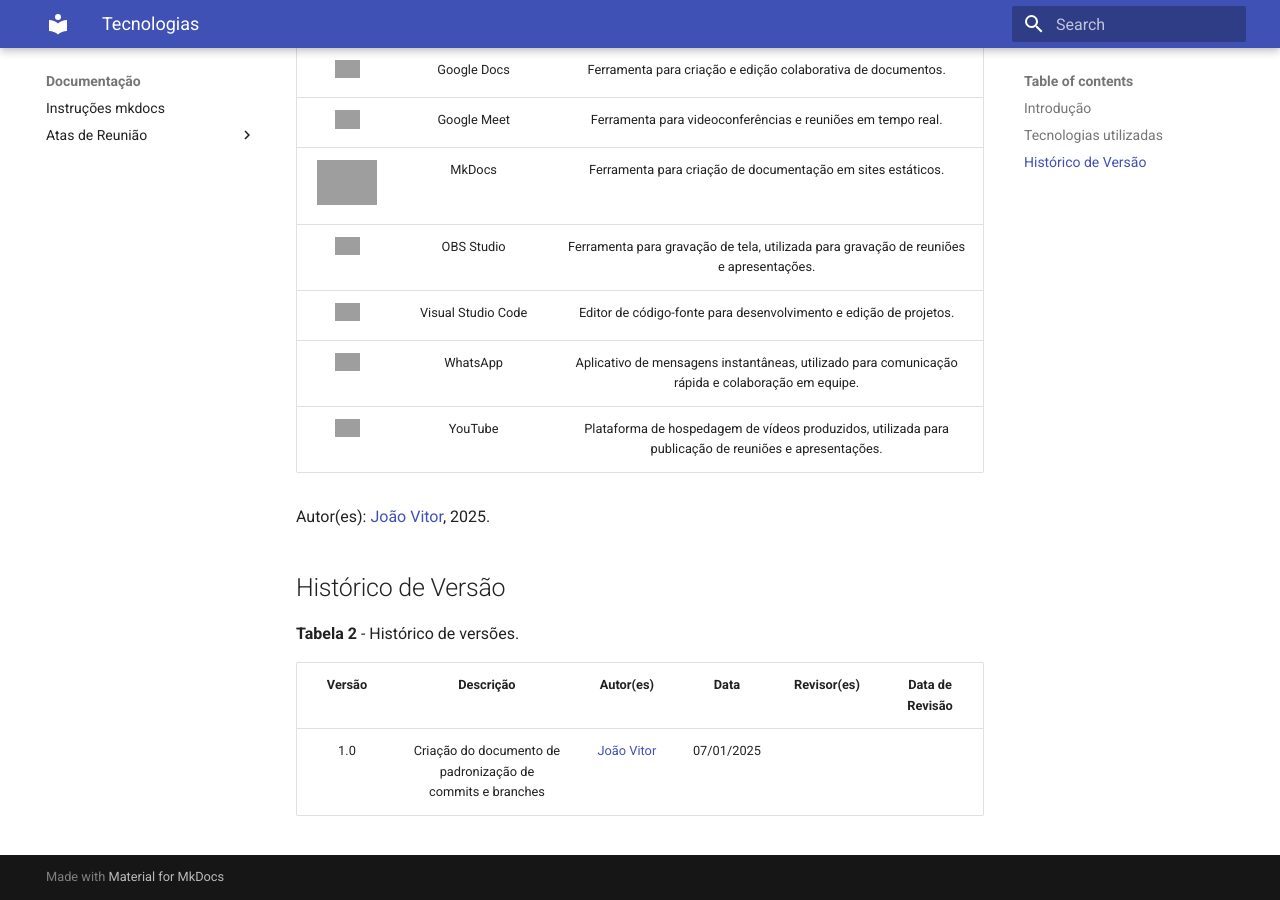
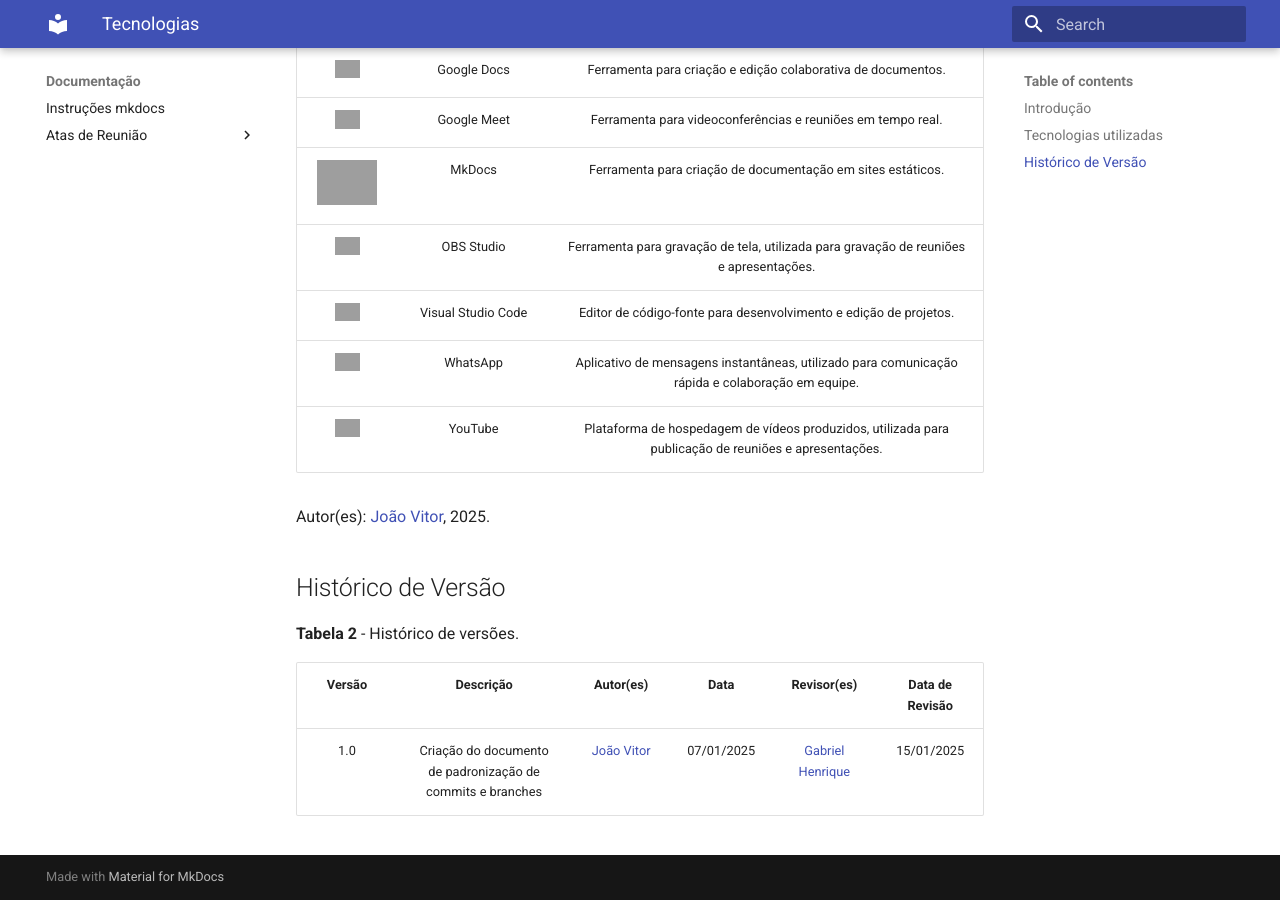
Before and after one commit to FGA-REQ/2024.2-6EspiasDemais, an MkDocs documentation site: the page built from docs/recursos/tecnologias.md, in a window 1280 px wide and 900 px high, scrolled down 601 px. Built offline with MkDocs 1.6.1 and Material for MkDocs 9.7.7, drawn with Linux system fonts in a browser that asks for light colours; grey boxes are pictures that could not be loaded.

Commit message:
docs: Revisão das tecnologias

```diff
--- a/docs/recursos/tecnologias.md
+++ b/docs/recursos/tecnologias.md
@@ -28,4 +28,4 @@ Autor(es): [João Vitor](https://github.com/Jauzimm), 2025.
 
 | Versão | Descrição | Autor(es) | Data | Revisor(es) | Data de Revisão |
 | :---: | :---: | :---: | :---: | :---: | :---: |
-| 1.0 | Criação do documento de padronização de commits e branches | [João Vitor](https://github.com/Jauzimm) | 07/01/2025 |  |  |
+| 1.0 | Criação do documento de padronização de commits e branches | [João Vitor](https://github.com/Jauzimm) | 07/01/2025 | [Gabriel Henrique](https://github.com/gabrielhrlima)  |  15/01/2025|
```
